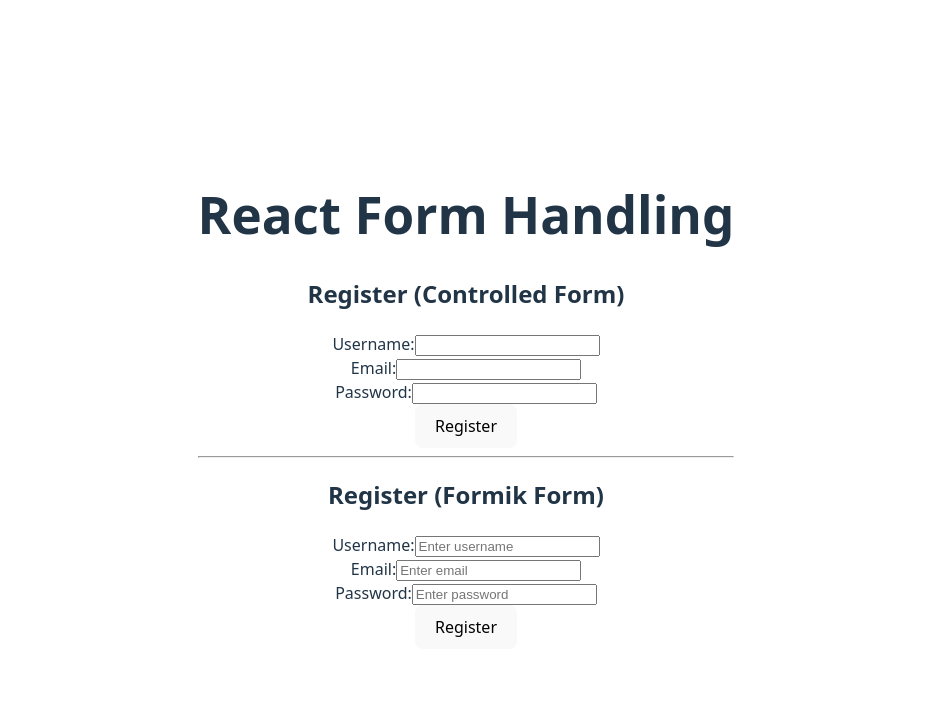
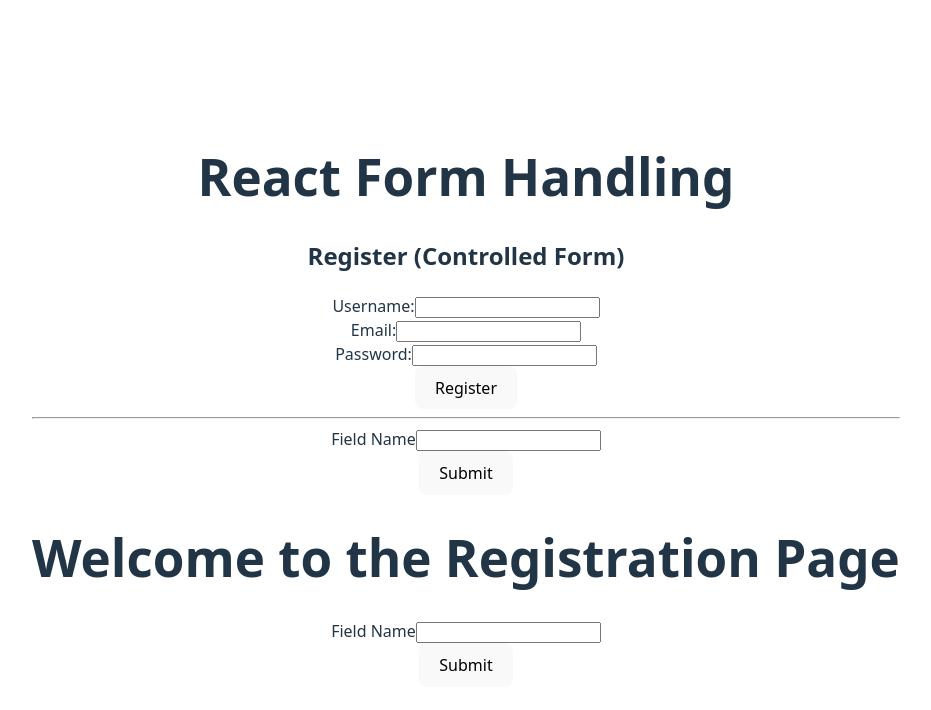
Before and after one commit to princepiper28/alx-fe-reactjs, a React (Vite) app in the folder form-handling-react/: page / in a window 1280 px wide. Shown: the top 710 px of the page, without its empty margins (174-1105 px from the left). Built offline with nearby package versions, Linux system fonts and the light colour scheme.

Commit message:
add formikForm.js to components

```diff
--- a/form-handling-react/src/App.jsx
+++ b/form-handling-react/src/App.jsx
@@ -15,7 +15,10 @@
       <hr />
       <FormikForm />
     </div>
-
+    <div>
+      <h1>Welcome to the Registration Page</h1>
+      <FormikForm />
+    </div>
 
     </>
   )
--- /dev/null
+++ b/form-handling-react/src/components/formikForm.js
@@ -0,0 +1,40 @@
+import React from 'react';
+import { Formik, Form, Field, ErrorMessage } from 'formik';
+import * as Yup from 'yup';
+
+const initialValues = {
+  fieldName: '',
+};
+
+const validationSchema = Yup.object({
+  fieldName: Yup.string().required('Field Name is required'),
+});
+
+const FormikForm = () => {
+  return (
+    <Formik
+      initialValues={initialValues}
+      validationSchema={validationSchema}
+      onSubmit={(values, { setSubmitting }) => {
+        console.log(values);
+        setSubmitting(false);
+      }}
+    >
+      {({ isSubmitting }) => (
+        <Form>
+          <div>
+            <label htmlFor="fieldName">Field Name</label>
+            <Field type="text" name="fieldName" />
+            <ErrorMessage name="fieldName" component="div" />
+          </div>
+          {/* Add more fields as needed */}
+          <button type="submit" disabled={isSubmitting}>
+            Submit
+          </button>
+        </Form>
+      )}
+    </Formik>
+  );
+};
+
+export default FormikForm;
```
